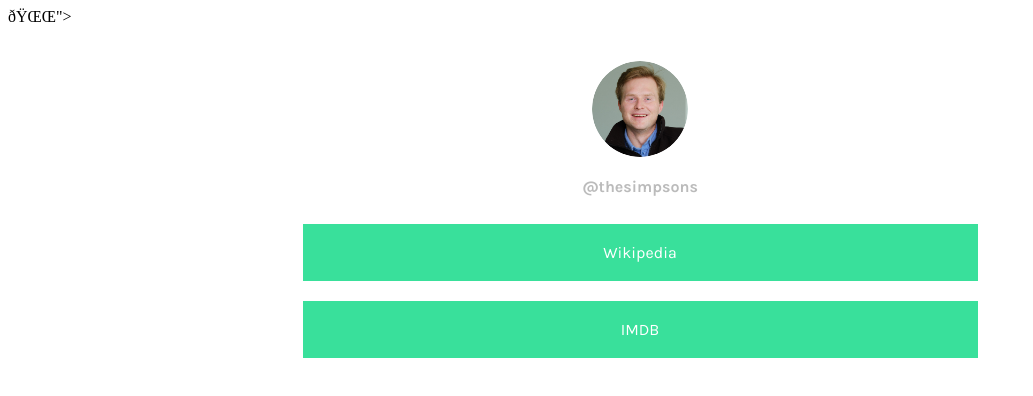
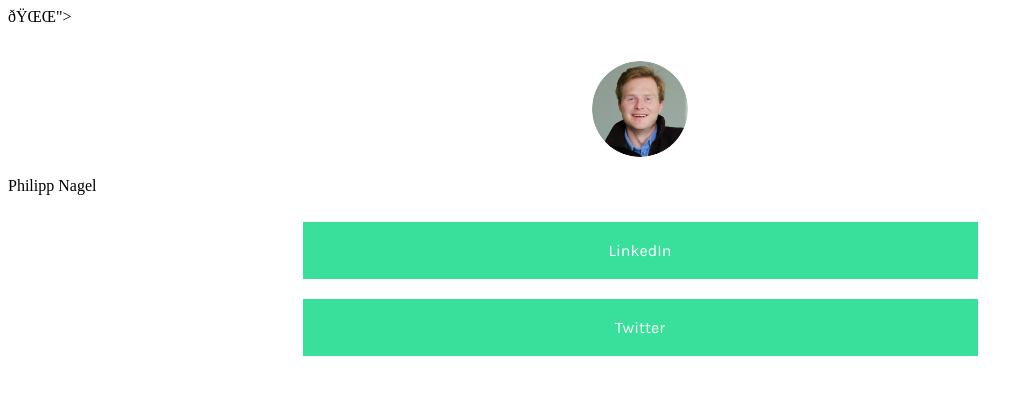
Before and after one commit to philippnagel/philippnagel.github.io, a plain HTML site: page index.html in a window 1280 px wide. Shown: the whole page, without its empty margins (0-1033 px from the left). Drawn offline with nearby package versions, Linux system fonts and the light colour scheme.

Commit message:
Update index.html

```diff
--- a/index.html
+++ b/index.html
@@ -26,10 +26,11 @@
 <body>
   <img id="userPhoto" src="/profile-circle-crop.png" alt="Profile Picture">
 
-  <a href="https://www.instagram.com/thesimpsons" id="userName">@thesimpsons</a>
+  <!--<a href="https://www.instagram.com/thesimpsons" id="userName">@thesimpsons</a>-->
+  <p>Philipp Nagel</p>
   <div id="links">
-      <a class="link" href="https://pt.wikipedia.org/wiki/Homer_Simpson" target="_blank">Wikipedia</a>
-      <a class="link" href="https://foxplay.com/br/forme" target="_blank">IMDB</a>
+      <a class="link" href="https://www.linkedin.com/in/philippnagel/" target="_blank">LinkedIn</a>
+      <a class="link" href="https://twitter.com/philippnag" target="_blank">Twitter</a>
   </div>
 
   <!-- Javascript -->
```
